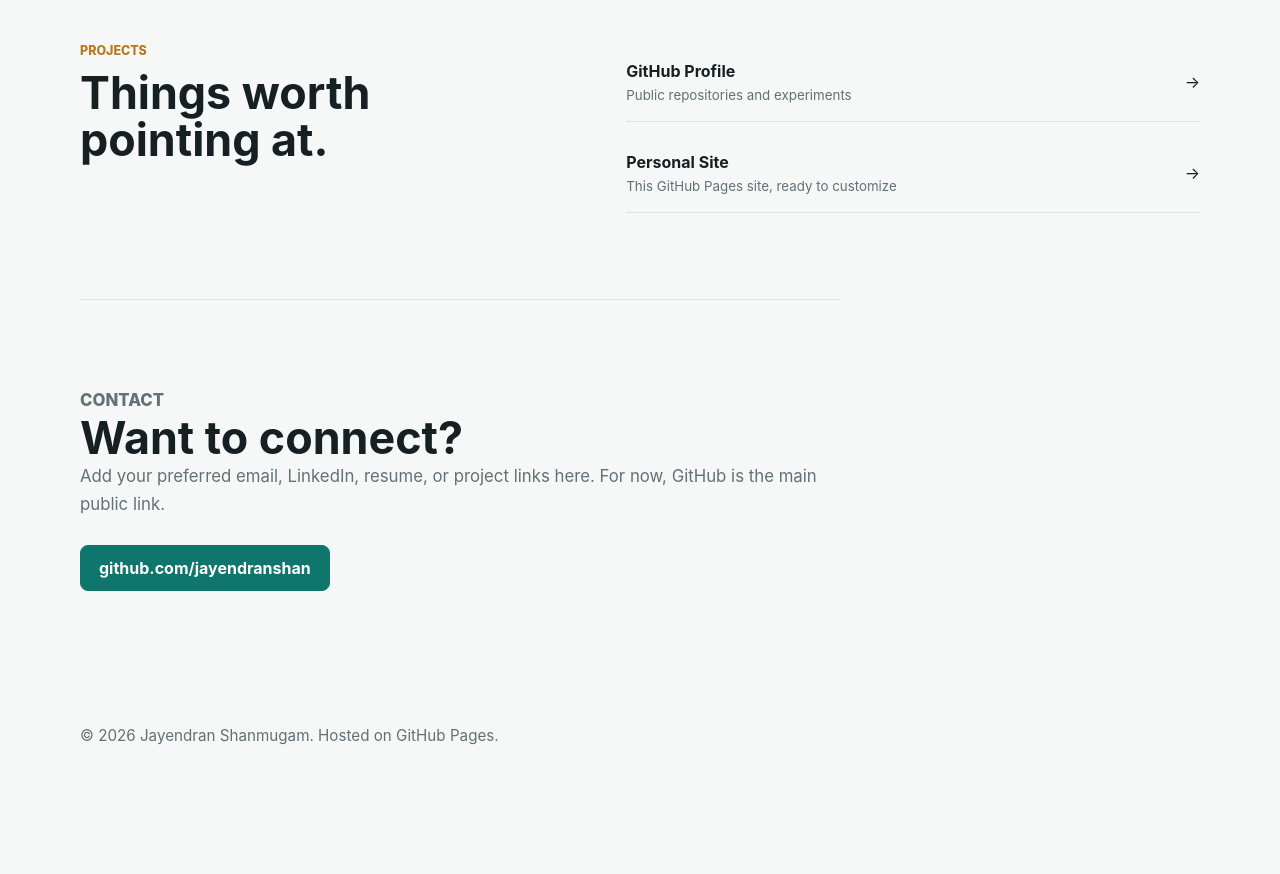
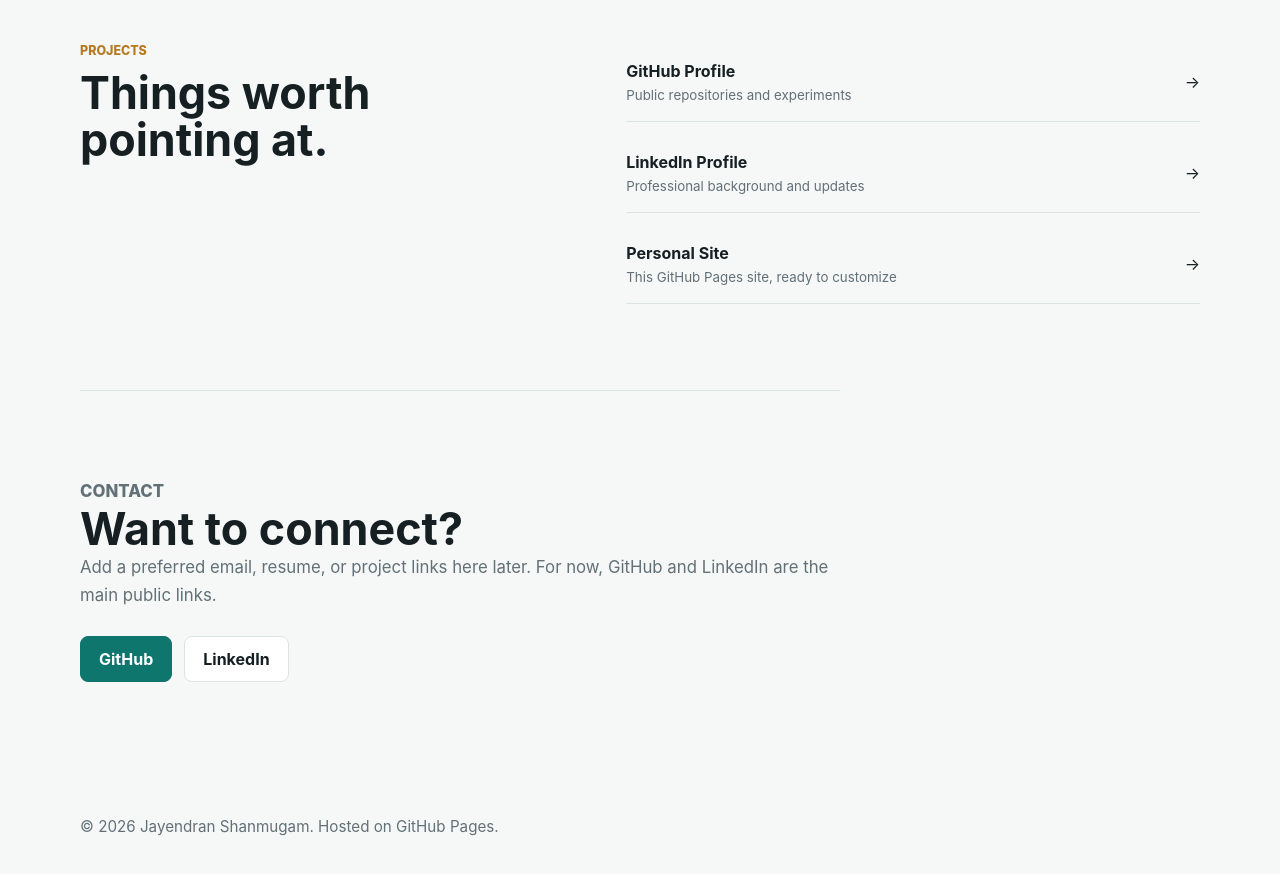
Before and after one commit to jayendranshan/jayendranshan.github.io, a plain HTML site: page index.html in a window 1280 px wide. Shown: the part 1740-2614 px from the top of the page. Before the commit the page ends 2546 px from the top, so only its background shows below. Drawn offline with Linux system fonts and the light colour scheme.

Commit message:
Add LinkedIn profile link

```diff
--- a/index.html
+++ b/index.html
@@ -32,6 +32,7 @@
           </p>
           <div class="actions" aria-label="Profile links">
             <a class="button primary" href="https://github.com/jayendranshan">GitHub</a>
+            <a class="button" href="https://www.linkedin.com/in/jayendranshanmugam">LinkedIn</a>
             <a class="button" href="#writing">Latest Notes</a>
           </div>
         </div>
@@ -113,6 +114,13 @@
             </span>
             <span aria-hidden="true">-&gt;</span>
           </a>
+          <a class="project-row" href="https://www.linkedin.com/in/jayendranshanmugam">
+            <span>
+              <strong>LinkedIn Profile</strong>
+              <small>Professional background and updates</small>
+            </span>
+            <span aria-hidden="true">-&gt;</span>
+          </a>
           <a class="project-row" href="#contact">
             <span>
               <strong>Personal Site</strong>
@@ -127,10 +135,13 @@
         <p class="kicker">Contact</p>
         <h2 id="contact-title">Want to connect?</h2>
         <p>
-          Add your preferred email, LinkedIn, resume, or project links here.
-          For now, GitHub is the main public link.
+          Add a preferred email, resume, or project links here later. For now,
+          GitHub and LinkedIn are the main public links.
         </p>
-        <a class="button primary" href="https://github.com/jayendranshan">github.com/jayendranshan</a>
+        <div class="actions contact-actions" aria-label="Contact links">
+          <a class="button primary" href="https://github.com/jayendranshan">GitHub</a>
+          <a class="button" href="https://www.linkedin.com/in/jayendranshanmugam">LinkedIn</a>
+        </div>
       </section>
     </main>
 
--- a/styles.css
+++ b/styles.css
@@ -282,8 +282,12 @@ figcaption {
   max-width: 760px;
 }
 
-.contact .button {
+.contact-actions {
   margin-top: 26px;
+}
+
+.contact-actions .button {
+  margin-top: 0;
 }
 
 .footer {
```
